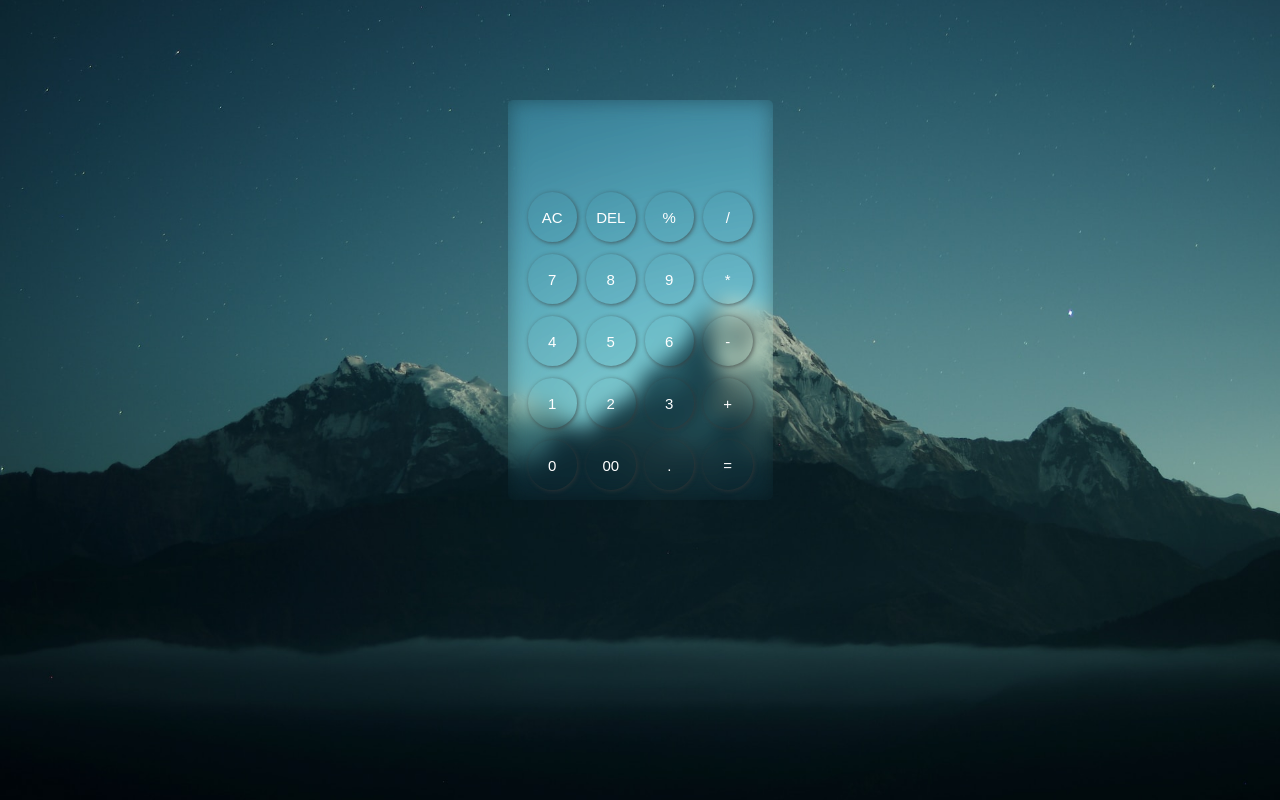
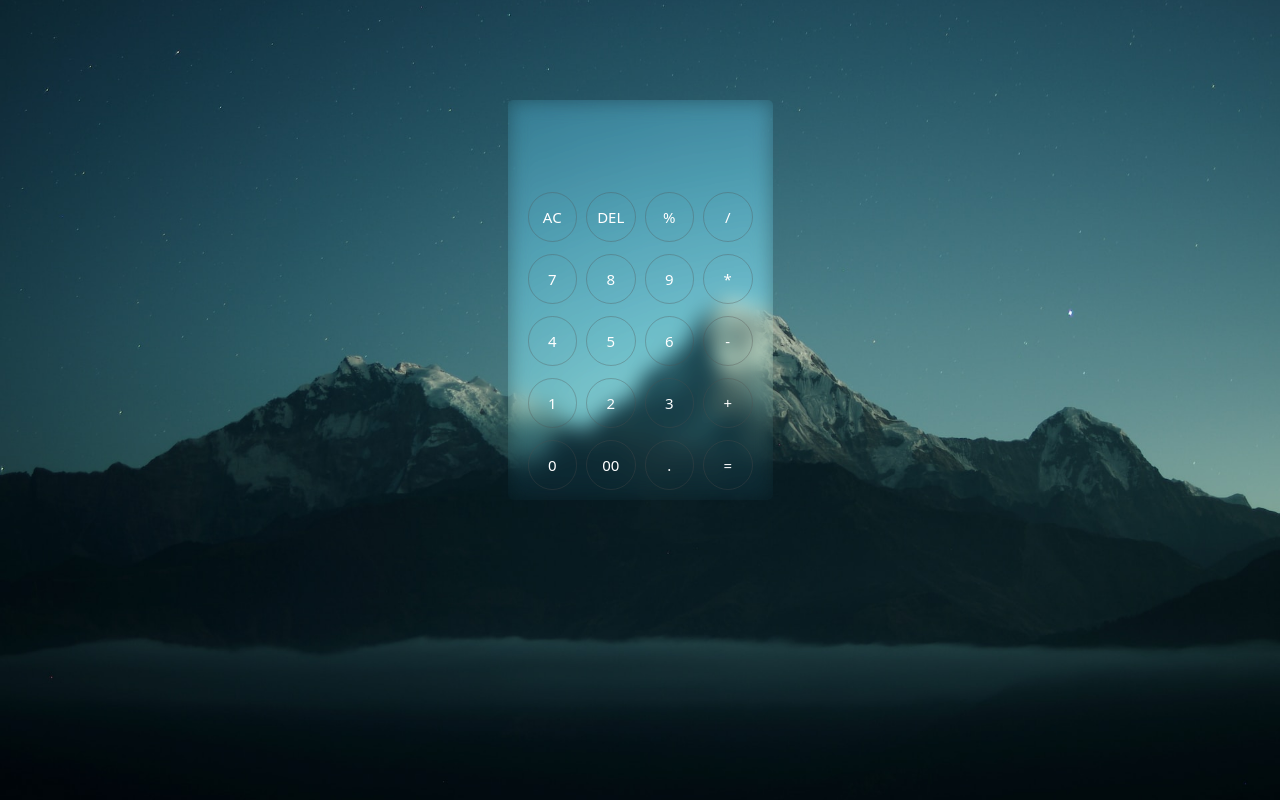
Before and after one commit to Kalki2706/Flexbox-Glassmorphism-Calculator, a plain HTML site: page index.html in a window 1280 px wide. Drawn offline with Linux system fonts and the light colour scheme.

Commit message:
remove box shadow and add border

```diff
--- a/styles.css
+++ b/styles.css
@@ -35,7 +35,7 @@ body {
   width: 220px;
   height: 60px;
   background-color: transparent;
-  backdrop-filter: blur(10px) brightness(110%);
+  backdrop-filter: blur(10px) brightness(150%);
   margin-top: 20px;
   border: none;
   border-radius: 5px;
@@ -63,13 +63,21 @@ body {
 button {
   flex: 1;
   color: #fff;
+  font-family: system-ui, -apple-system, BlinkMacSystemFont, "Segoe UI", Roboto,
+    Oxygen, Ubuntu, Cantarell, "Open Sans", "Helvetica Neue", sans-serif;
   width: 50x;
   height: 50px;
   border: none;
+  font-size: 15px;
   background-color: transparent;
-  backdrop-filter: blur(100px) brightness(108%);
-  font-size: 15px;
+  backdrop-filter: blur(10px) brightness(108%);
   border-radius: 25px;
-  box-shadow: 1px 1px 4px 0 #383838ad;
+  border: 1px solid rgba(82, 81, 81, 0.329);
   cursor: pointer;
+  transition: background-color 0.2s;
 }
+
+button:hover {
+  background-color: transparent;
+  backdrop-filter: brightness(130%) contrast(100%);
+}
```
